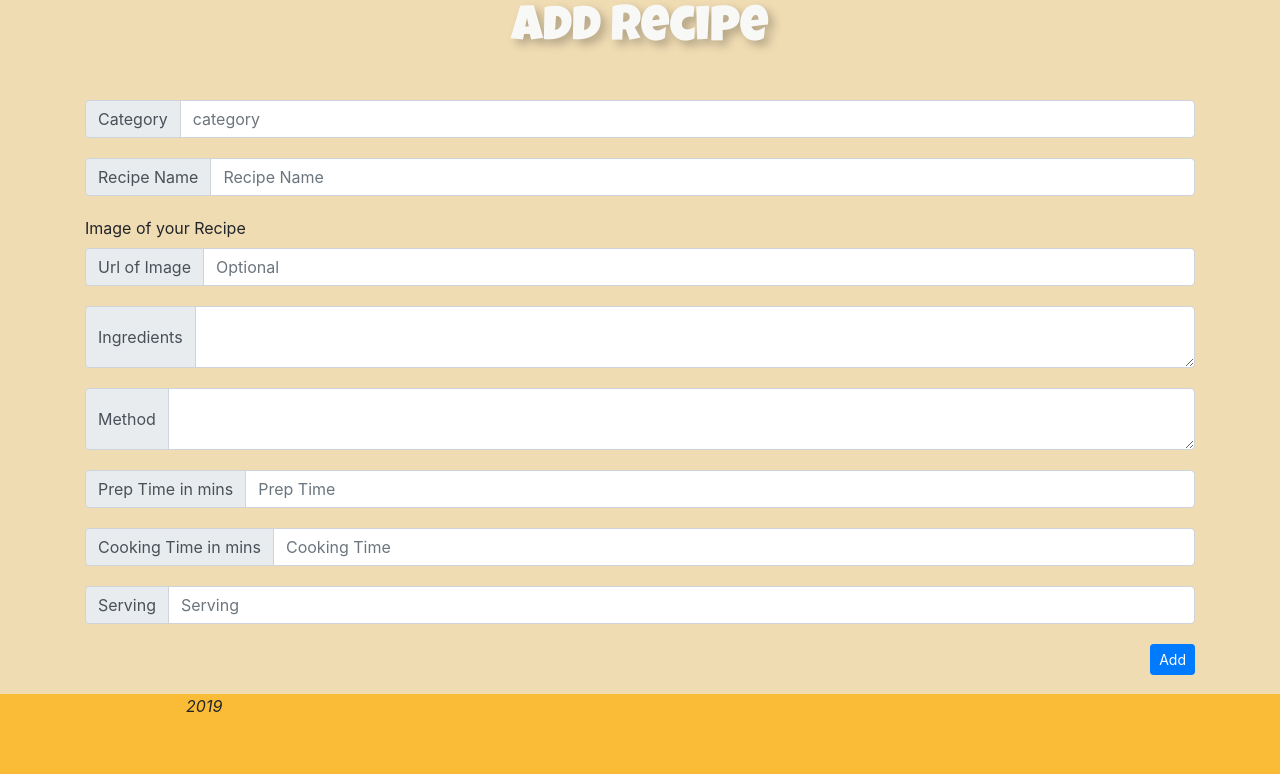
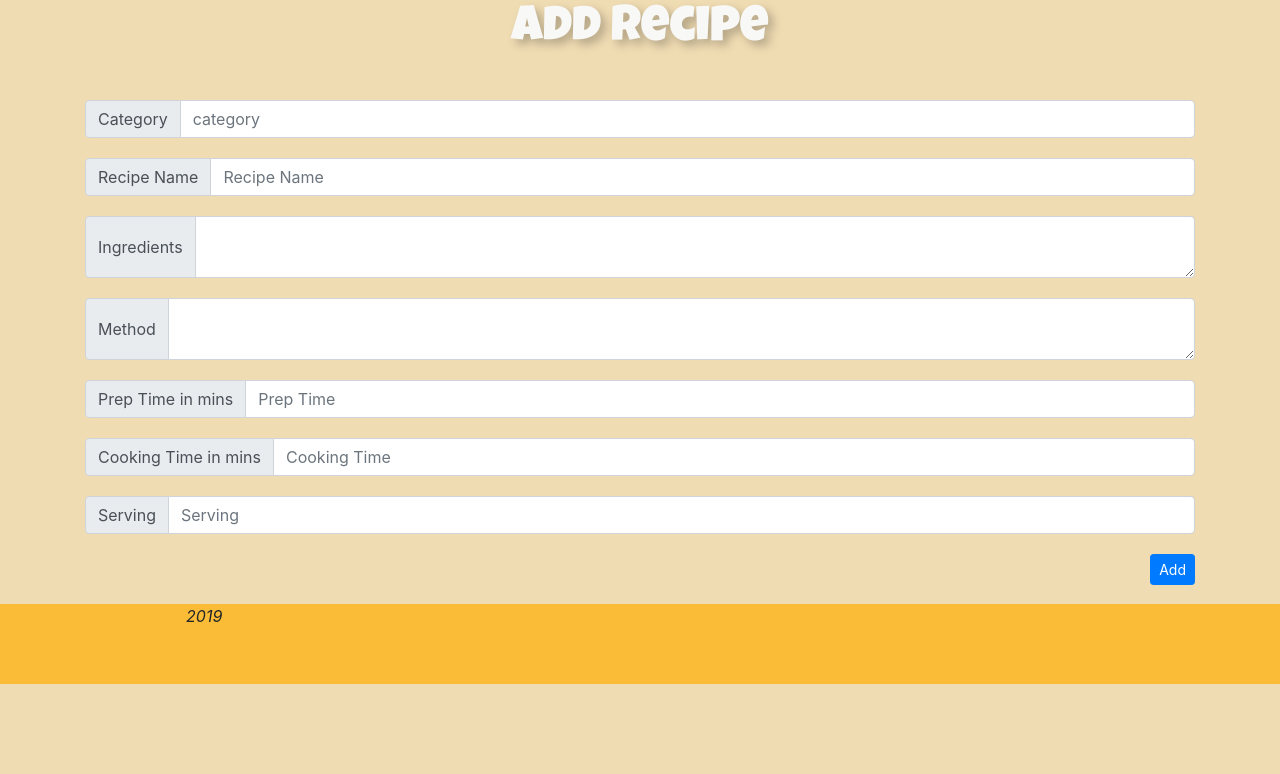
Before and after one commit to ShawnAhls/My-Yummy-Dishes, a Flask app: page /add_recipe in a window 1280 px wide. Shown: the part 180-954 px from the top of the page. After the commit the page ends 864 px from the top, so only its background shows below. Run offline with Flask 2, Linux system fonts and the light colour scheme; the visitor is signed in with stand-in values (Sample User, id 1); data that the repository does not hold is empty; some libraries are stand-ins or nearby versions.

```diff
--- a/static/css/style.css
+++ b/static/css/style.css
@@ -71,7 +71,7 @@ h5 {
 
 .home-sign-up {
     text-align: center;
-    margin-top: 80px;
+    margin: 50px;
 }
 
 .card-link {
--- a/templates/add-recipe.html
+++ b/templates/add-recipe.html
@@ -26,15 +26,6 @@
                 <span class="input-group-text" id="basic-addon0">Recipe Name</span>
             </div>
         <input id="recipe_name" name="recipe_name" type="text" class="form-control" placeholder="Recipe Name" >
-        </div>
-    </section>
-    <section class="add">
-        <label for="basic-url">Image of your Recipe</label>
-        <div class="input-group mb-3">
-            <div class="input-group-prepend">
-                <span class="input-group-text" id="basic-addon1">Url of Image</span>
-            </div>
-            <input type="text" class="form-control"  placeholder="Optional" id="basic-url" aria-describedby="basic-addon3">
         </div>
     </section>
     <section class="add">
```
Also changed, not shown: static/images/baked-piri-piri-tilapia-with-crushed-potatoes.jpg (added).
